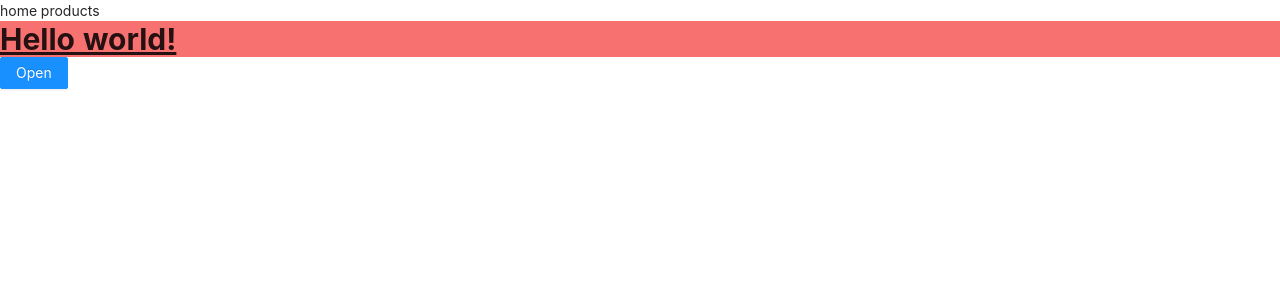
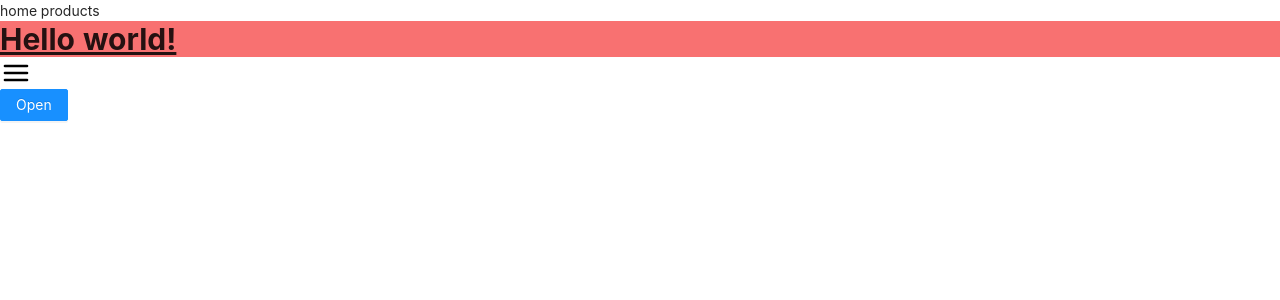
Before and after one commit to BSJJC/home-of-BSJJC, a Nuxt app: page / in a window 1280 px wide. Shown: the top 300 px of the page. Built offline with nearby package versions, Linux system fonts and the light colour scheme.

Commit message:
End work, sleep

```diff
--- a/layouts/default.vue
+++ b/layouts/default.vue
@@ -5,6 +5,7 @@
       Hello world!
     </h1>
     <div>
+      <img src="@/assets/icons/folder.svg" class="w-8">
     </div>
   </div>
 
@@ -12,5 +13,4 @@
 </template>
 
 <script setup lang="ts">
-
 </script>
```
Also changed, not shown: assets/icons/folder.svg (added).
